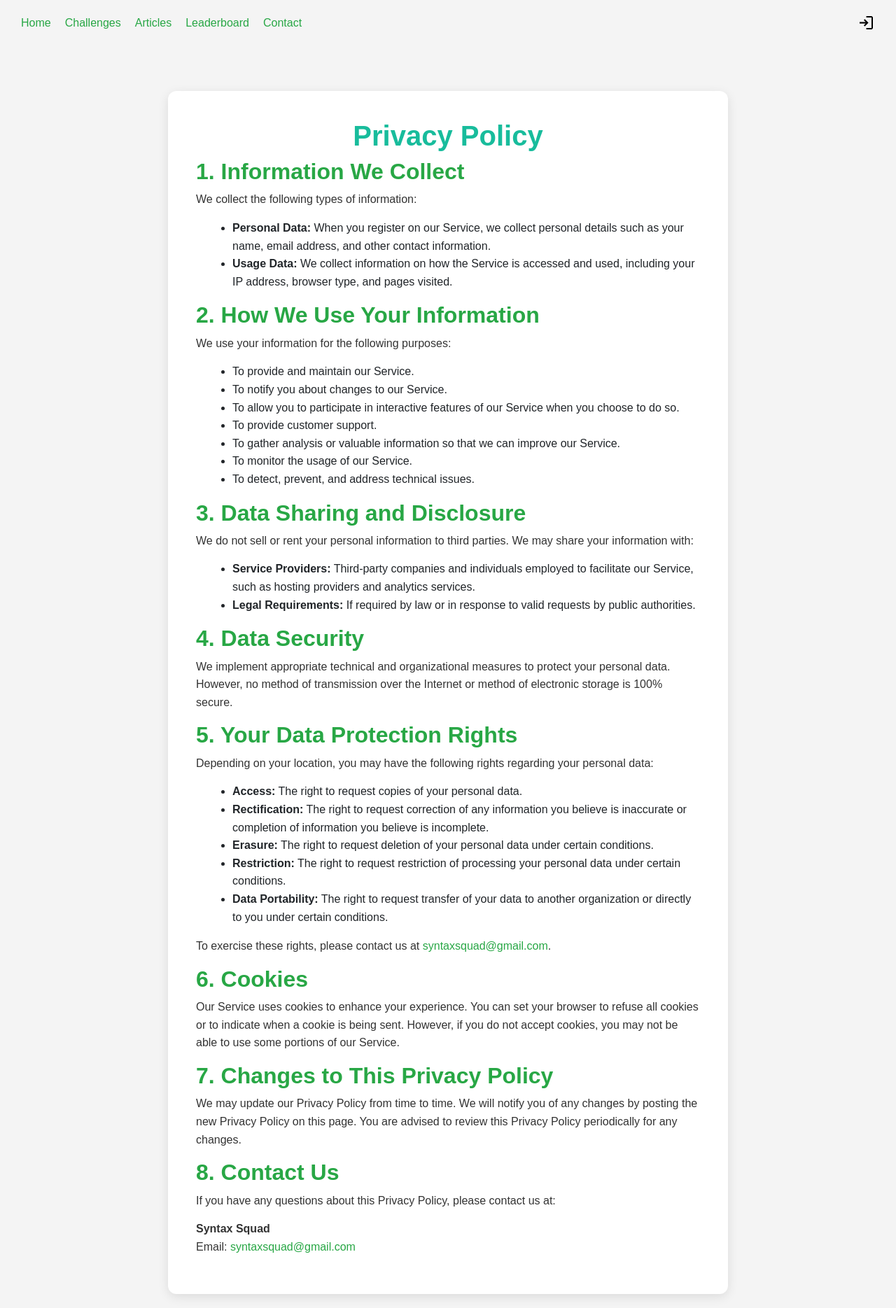
After one commit to Josh-Money/ECM2434-Group-Software-Project, a Django app: template game/login/templates/privacy_policy.html in a window 1280 px wide. The commit adds this page. Shown: the whole page at 70% size. Run offline with Django 3.2, Linux system fonts and the light colour scheme; the template is opened without the code that fills it, so the values that code supplies are empty; some libraries are stand-ins or nearby versions.

Commit message:
Login
Reconfigure Login urls and add Privacy Policy

```diff
--- a/game/game/settings.py
+++ b/game/game/settings.py
@@ -133,7 +133,7 @@ STATICFILES_DIRS = [BASE_DIR / "static"]
 
 DEFAULT_AUTO_FIELD = "django.db.models.BigAutoField"
 
-LOGIN_REDIRECT_URL = '/home'
+LOGIN_REDIRECT_URL = '/home/'
 LOGOUT_REDIRECT_URL = '/login'
 
 CRISPY_TEMPLATE_PACK ="bootstrap5"
--- a/game/home/views.py
+++ b/game/home/views.py
@@ -8,7 +8,7 @@ def home(request):
         'welcome_message': 'Welcome to the Home!',
         'description': 'Check out the latest posts and updates here.',
         'user': {
-            'name': 'Will',
+            'name': request.user.username,
             'points': 100
         }
     }
--- /dev/null
+++ b/game/login/static/login/css/privacy_policy-styles.css
@@ -0,0 +1,67 @@
+/* General Styling */
+body {
+    background-color: #f4f4f4; /* Light gray background */
+    font-family: 'Arial', sans-serif;
+    line-height: 1.6;
+    margin: 0;
+    padding: 0;
+}
+
+/* Privacy Policy Wrapper */
+.privacy-policy-wrapper {
+    display: flex;
+    justify-content: center;
+    align-items: flex-start;
+    min-height: 100vh;
+    padding-top: 60px; /* Adjust based on your navbar height */
+    box-sizing: border-box;
+}
+
+/* Privacy Policy Container */
+.privacy-policy-container {
+    background-color: #ffffff; /* White background */
+    padding: 40px;
+    border-radius: 12px;
+    box-shadow: 0px 4px 15px rgba(0, 0, 0, 0.1);
+    width: 100%;
+    max-width: 800px;
+    margin: 20px;
+    text-align: left; /* Align text to the left */
+}
+
+/* Headings */
+h1, h2, h3 {
+    color: #28a745; /* Green color */
+    font-weight: bold;
+}
+
+/* Paragraphs */
+p {
+    font-size: 16px;
+    color: #333333; /* Dark gray text */
+    margin-bottom: 15px;
+}
+
+/* Lists */
+ul {
+    list-style-type: disc;
+    margin-left: 20px;
+}
+
+/* Links */
+a {
+    color: #28a745; /* Green links */
+    text-decoration: none;
+}
+
+a:hover {
+    text-decoration: underline;
+}
+
+/* Footer */
+footer {
+    text-align: center;
+    margin-top: 20px;
+    font-size: 14px;
+    color: #777777; /* Light gray text */
+}
--- /dev/null
+++ b/game/login/templates/privacy_policy.html
@@ -0,0 +1,81 @@
+{% extends 'base.html' %}
+{% load static %}
+
+{% block title %}Privacy Policy{% endblock %}
+
+{% block extra_css %}
+<link rel="stylesheet" href="{% static 'login/css/privacy_policy-styles.css' %}">
+{% endblock %}
+
+{% block content %}
+<div class="privacy-policy-wrapper">
+    <div class="privacy-policy-container">
+        <h2 class="text-center text-success">Privacy Policy</h2>
+
+        <!-- Display success and error messages -->
+        {% if messages %}
+            {% for message in messages %}
+                <div class="alert {% if message.tags == 'success' %}alert-success{% else %}alert-danger{% endif %}">
+                    {{ message }}
+                </div>
+            {% endfor %}
+        {% endif %}
+
+        <div class="privacy-policy-content">
+            <h3>1. Information We Collect</h3>
+            <p>We collect the following types of information:</p>
+            <ul>
+                <li><strong>Personal Data:</strong> When you register on our Service, we collect personal details such as your name, email address, and other contact information.</li>
+                <li><strong>Usage Data:</strong> We collect information on how the Service is accessed and used, including your IP address, browser type, and pages visited.</li>
+            </ul>
+
+            <h3>2. How We Use Your Information</h3>
+            <p>We use your information for the following purposes:</p>
+            <ul>
+                <li>To provide and maintain our Service.</li>
+                <li>To notify you about changes to our Service.</li>
+                <li>To allow you to participate in interactive features of our Service when you choose to do so.</li>
+                <li>To provide customer support.</li>
+                <li>To gather analysis or valuable information so that we can improve our Service.</li>
+                <li>To monitor the usage of our Service.</li>
+                <li>To detect, prevent, and address technical issues.</li>
+            </ul>
+
+            <h3>3. Data Sharing and Disclosure</h3>
+            <p>We do not sell or rent your personal information to third parties. We may share your information with:</p>
+            <ul>
+                <li><strong>Service Providers:</strong> Third-party companies and individuals employed to facilitate our Service, such as hosting providers and analytics services.</li>
+                <li><strong>Legal Requirements:</strong> If required by law or in response to valid requests by public authorities.</li>
+            </ul>
+
+            <h3>4. Data Security</h3>
+            <p>We implement appropriate technical and organizational measures to protect your personal data. However, no method of transmission over the Internet or method of electronic storage is 100% secure.</p>
+
+            <h3>5. Your Data Protection Rights</h3>
+            <p>Depending on your location, you may have the following rights regarding your personal data:</p>
+            <ul>
+                <li><strong>Access:</strong> The right to request copies of your personal data.</li>
+                <li><strong>Rectification:</strong> The right to request correction of any information you believe is inaccurate or completion of information you believe is incomplete.</li>
+                <li><strong>Erasure:</strong> The right to request deletion of your personal data under certain conditions.</li>
+                <li><strong>Restriction:</strong> The right to request restriction of processing your personal data under certain conditions.</li>
+                <li><strong>Data Portability:</strong> The right to request transfer of your data to another organization or directly to you under certain conditions.</li>
+            </ul>
+            <p>To exercise these rights, please contact us at <a href="mailto:syntaxsquad@gmail.com">syntaxsquad@gmail.com</a>.</p>
+
+            <h3>6. Cookies</h3>
+            <p>Our Service uses cookies to enhance your experience. You can set your browser to refuse all cookies or to indicate when a cookie is being sent. However, if you do not accept cookies, you may not be able to use some portions of our Service.</p>
+
+            <h3>7. Changes to This Privacy Policy</h3>
+            <p>We may update our Privacy Policy from time to time. We will notify you of any changes by posting the new Privacy Policy on this page. You are advised to review this Privacy Policy periodically for any changes.</p>
+
+            <h3>8. Contact Us</h3>
+            <p>If you have any questions about this Privacy Policy, please contact us at:</p>
+            <p><strong>Syntax Squad</strong><br>
+            Email: <a href="mailto:syntaxsquad@gmail.com">syntaxsquad@gmail.com</a></p>
+        </div>
+    </div>
+</div>
+{% endblock %}
+
+{% block extra_js %}
+{% endblock %}
```
Also changed, not shown: game/game/urls.py (+5 -5 lines), game/login/templates/registration/login.html (renamed from game/login/templates/login.html, +2 -10 lines), game/login/views.py (+10 -19 lines), game/login/templates/registration/signup.html (renamed from game/login/templates/signup.html).
